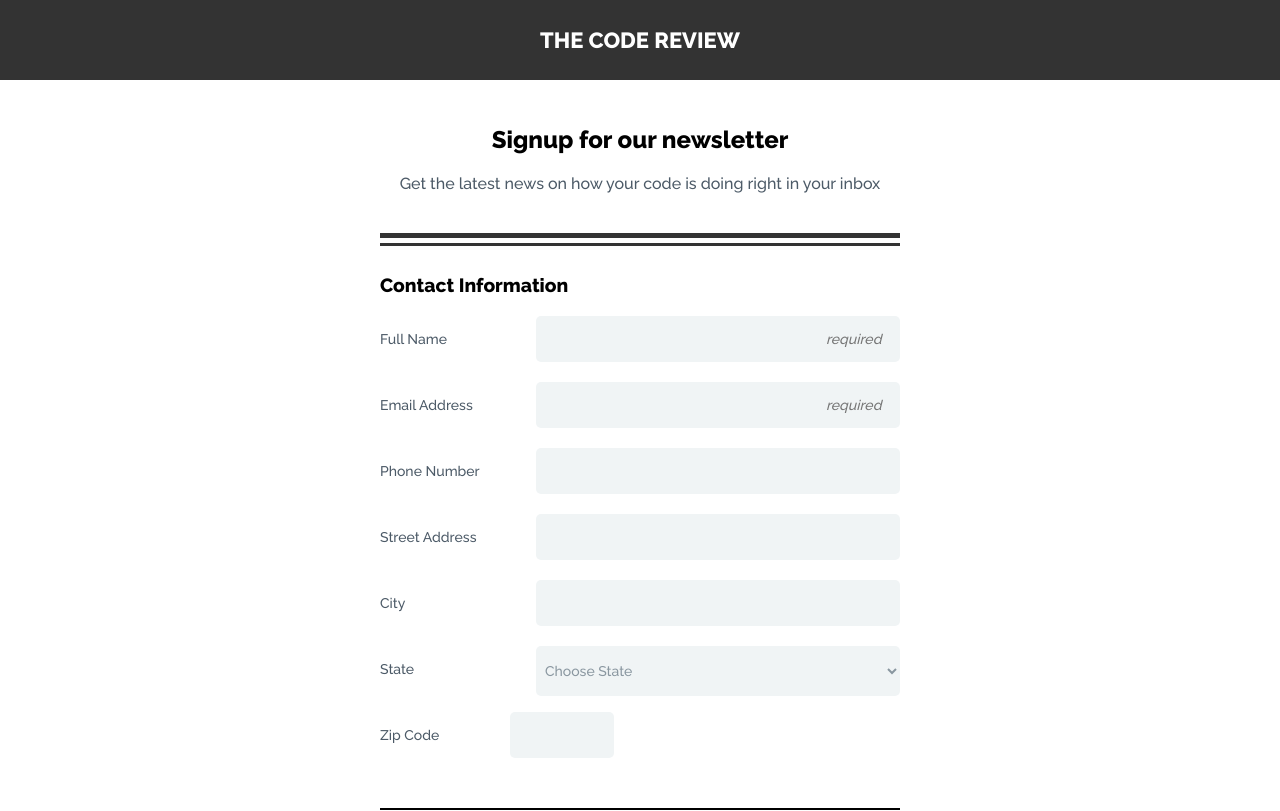
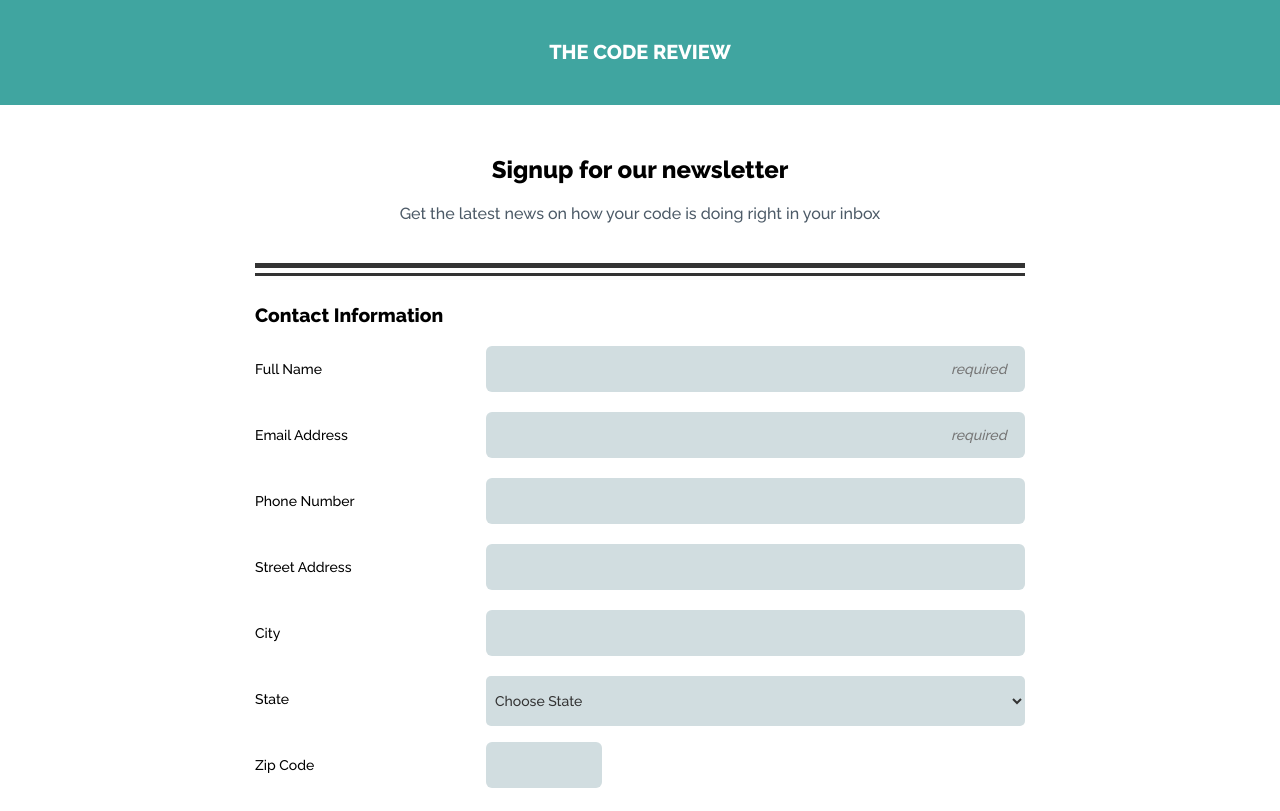
Before and after one commit to cgduffy/PROJECT-3, a plain HTML site: page index.html in a window 1280 px wide. Shown: the top 811 px of the page. Drawn offline with Linux system fonts and the light colour scheme; a web font is replaced by a local one.

Commit message:
v1.1
Several changes to styling.

```diff
--- a/index.html
+++ b/index.html
@@ -10,7 +10,9 @@
   </head>
 
 <body>
-  <h1 class="header">The Code Review</h1>
+  <header>
+  <h1>The Code Review</h1>
+  </header>
   <div class="cta">
       <h2>Signup for our newsletter</h2>
       <p class="cta2">Get the latest news on how your code is doing right in your inbox</p>
--- a/style.css
+++ b/style.css
@@ -12,6 +12,7 @@ html {
 
 body {
   font-family: "Raleway", sans-serif;
+  background-color: #fff;
   margin: 0 auto;
   text-align: center;
 }
@@ -31,13 +32,15 @@ p {
 /****************************
   HEADER AND CTA
 ****************************/
+header {
+  margin: 0;
+  background-color: #40a5a0;
+  padding: 27px 0;
+}
 h1 {
-  margin: 0;
   font-size: 20px;
-  color: white;
-  background-color: #333;
+  color: #fff;
   text-transform: uppercase;
-  padding: 27px 0;
 }
 
 .cta {
@@ -74,8 +77,8 @@ form {
 
 fieldset {
   margin: 28px 0 0;
+  padding: 5px 0 30px 0;
   border: none;
-  padding: 5px 0 30px 0;
 }
 
 .contact-header {
@@ -87,23 +90,24 @@ input[type="email"],
 input[type="tel"],
 textarea,
 select {
-  border: none;
+  font-family: "Raleway", sans-serif;
   font-size: 14px;
+  color: #333;
+  background-color: #d1dde0;
   height: auto;
+  width: 100%;
   margin: 0;
   outline: 0;
   padding: 15px;
-  width: 100%;
-  background-color: #f0f4f5;
-  color: #8a97a0;
-  border-radius: 5px;
-  font-family: "Raleway", sans-serif;
+  border-radius: 6px;
+  border: none;
+
 }
 
 input:focus,
 select:focus,
 textarea:focus {
-  border: 2px solid rgba(70, 105, 139, 1);
+  border: 2px #000;
 }
 
 /******************
@@ -134,7 +138,7 @@ select {
 button {
   padding: 20px 40px 20px 40px;
   color: #FFF;
-  background-color: #91d4d1;
+  background-color: #40a5a0;
   font-size: 20px;
   text-align: center;
   border-radius: 5px;
@@ -152,12 +156,12 @@ button {
 }
 
 label {
-  display: inline-block;
   margin: 5px 0 15px;
-  color: #4c5a67;
+  color: #000;
   font-size: 14px;
   cursor: pointer;
   position: relative;
+  display: inline-block;
 }
 
 #zip {
@@ -208,19 +212,19 @@ input[type=checkbox]:checked + label:before {
   content: "\2713";
   font-family: "droid-sans", sans-serif;
   font-size: 16px;
-  color: #000;
+  color: #40a5a0;
   text-align: center;
   line-height: 15px;
-  border: 2px solid #000;
+  border: 2px solid #40a5a0;
 }
 
 input[type=radio]:checked + label:before {
   content: "\2022";
-  color: #000;
+  color: #40a5a0;
   font-size: 30px;
   text-align: center;
   line-height: 15px;
-  border: 1px solid #000;
+  border: 1px solid #40a5a0;
 }
 
 .input {
@@ -237,7 +241,7 @@ textarea {
 }
 
 /************************************
-      LARGER SCREENS
+      MEDIUM SCREENS
 ************************************/
 @media screen and (min-width: 760px) {
 
@@ -261,7 +265,7 @@ textarea {
   }
   .contact label {
     float: left;
-    width: 25%;
+    width: 30%;
     margin: auto 0;
     padding: 15px 0 35px;
     clear: both;
@@ -274,3 +278,25 @@ textarea {
     float: right;
   }
 }
+
+/************************************
+      LARGER SCREENS
+************************************/
+@media screen and (min-width: 1080px) {
+  .header {
+    font-size: 26px;
+  }
+  .cta
+  ,
+  form {
+    max-width: 800px;
+  }
+
+  h2 {
+    margin-top: 35px;
+  }
+  #zip {
+    width: 15%;
+    float: left;
+  }
+}
```
